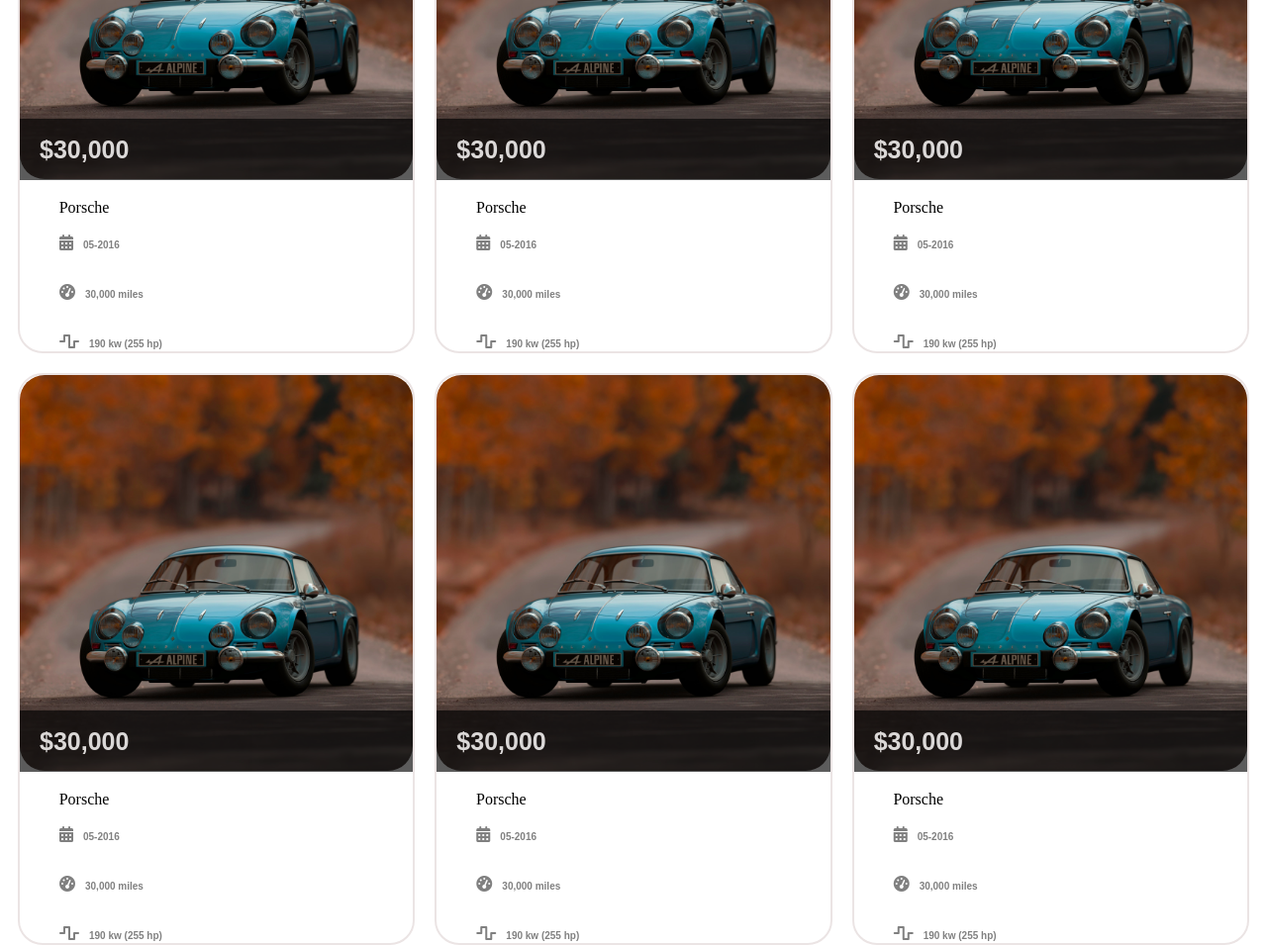
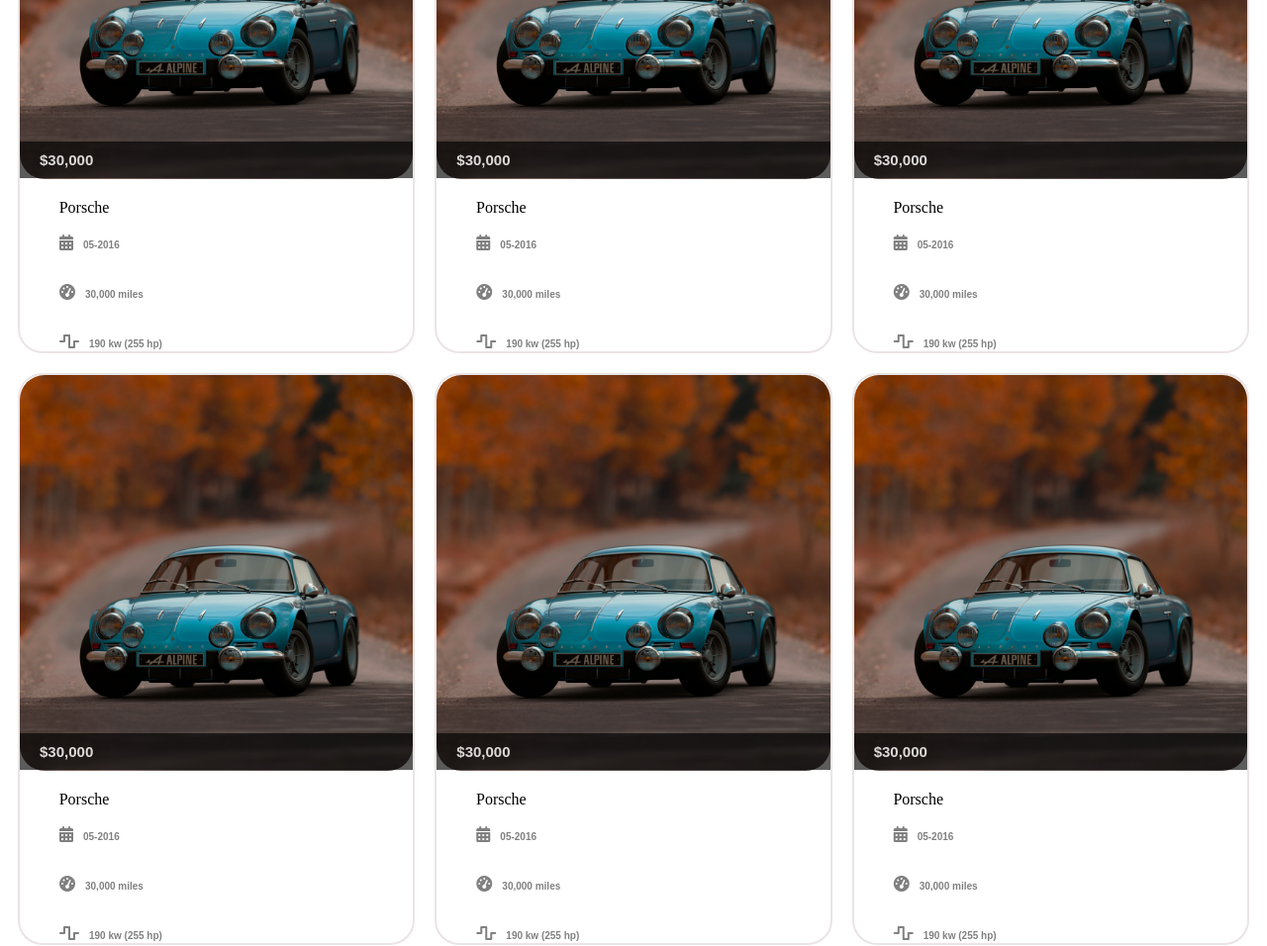
Before and after one commit to vikil94/commerce-dynamics-challenge, a website: page index.html in a window 1280 px wide. Shown: the part 980-1936 px from the top of the page at 99% size. Drawn offline with Linux system fonts and the light colour scheme.

Commit message:
Changed the font size for the price of the cars

```diff
--- a/main.scss
+++ b/main.scss
@@ -120,8 +120,6 @@ $footerBackground: #212020;
     padding: 10px 10px;
 }
 
-
-
 .car-selection {
     display: grid;
     grid-template-columns: 1fr 1fr 1fr;
@@ -153,7 +151,7 @@ $footerBackground: #212020;
     margin: 0 auto;
     left: 0;
     right: 0;
-    top: 59%;
+    top: 63%;
     text-align: left;
     /* Adjust this value to move the positioned div up and down */
     background: rgba(0, 0, 0, 0.8);
@@ -172,8 +170,8 @@ $footerBackground: #212020;
 
 .car-price-title {
     padding-left: 20px;
-    font-size: 25px;
-    font-family: Arial, Helvetica, sans-serif
+    font-size: 15px;
+    font-family: Arial, Helvetica, sans-serif;
 }
 
 .car-selection-image {
```
Also changed, not shown: main.css, 1 other file.
